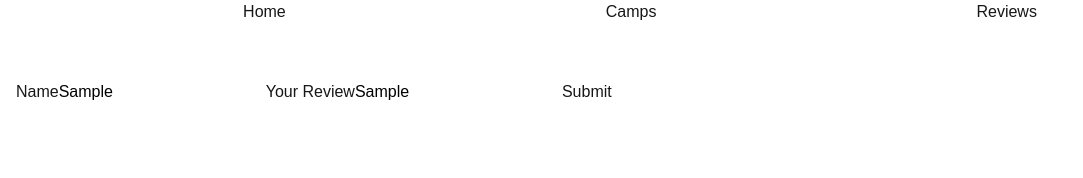
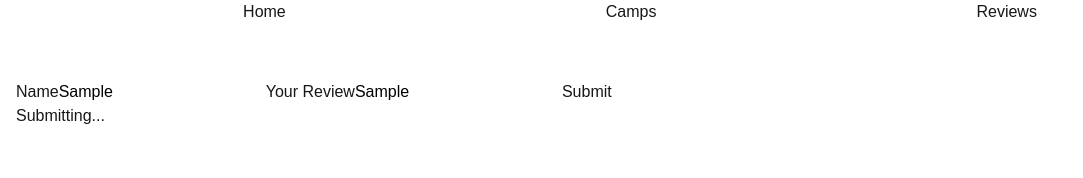
Before and after one commit to NoahNim/chloescanopy, a Next.js app: page /reviews in a window 1280 px wide. Both pictures are taken after typing "Sample", "Sample" into the empty fields and a click on the button "Submit". Shown: the top 178 px of the page, without its empty margins (0-1083 px from the left). Built offline with nearby package versions, Linux system fonts and the light colour scheme; no server answers.

Commit message:
code cleanup and render submit form confirmation

```diff
--- a/app/components/add-review/client.tsx
+++ b/app/components/add-review/client.tsx
@@ -49,7 +49,7 @@ export default function AddReview() {
         }
     }
 
-    return (
+    return (<div>
         <form onSubmit={handleSubmit}>
             Name
             <input type="text" name="name" onChange={(e) => setName(e.target.value)} value={name} className="text-black" />
@@ -57,5 +57,9 @@ export default function AddReview() {
             <input type="text" name="review" onChange={(e) => setReview(e.target.value)} value={review} className="text-black" />
             <button type="submit">Submit</button>
         </form>
+        {submissionMessage ? (
+            <div>{submissionMessage}</div>
+        ) : (null)}
+    </div>
     )
 }
--- a/app/components/list-reviews/client.tsx
+++ b/app/components/list-reviews/client.tsx
@@ -1,5 +1,4 @@
 'use client'
-import { useEffect, useState } from "react";
 import { Review, } from "./server"
 
 interface ListReviewsProps {
@@ -7,24 +6,6 @@ interface ListReviewsProps {
 }
 
 export default function ListReviews({ reviews }: ListReviewsProps) {
-    const [error, setError] = useState<string | null>(null);
-
-    // useEffect(() => {
-    //     const loadReviews = async () => {
-    //         try {
-    //             const fetchedReviews = await getReviewsAction();
-    //             setReviews(fetchedReviews);
-    //         } catch (err: any) {
-    //             setError(err.message || "Failed to fetch reviews");
-    //             console.error("Error fetching reviews in useEffect:", err);
-    //         } finally {
-    //             setLoading(false);
-    //         }
-    //     };
-
-    //     loadReviews();
-    // }, []); // Empty dependency array: runs only once on mount
-
     if (!reviews) {
         return <div>No reviews to display yet.</div>;
     }
```
